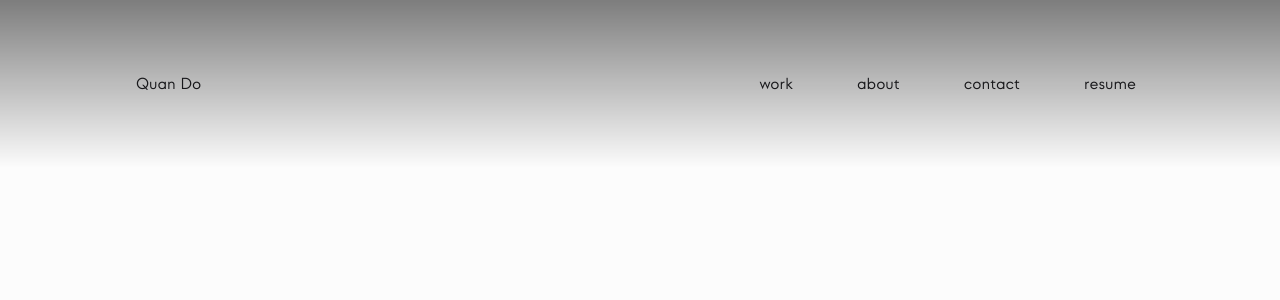
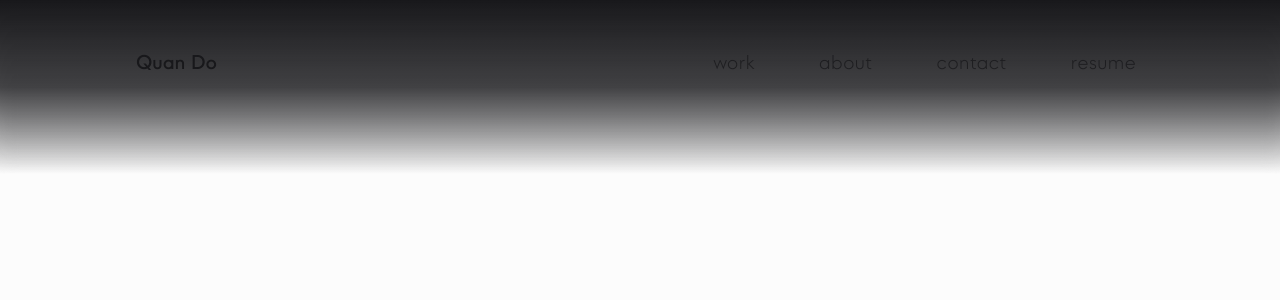
Before and after one commit to alohaquando/quan-do-portfolio, a SvelteKit app: page /work/extendable-card-component in a window 1280 px wide. Shown: the top 300 px of the page. Built offline with nearby package versions, Linux system fonts and the light colour scheme.

Commit message:
Working NavBar

```diff
--- a/src/app.postcss
+++ b/src/app.postcss
@@ -26,6 +26,12 @@
 	/* Font- Inter */
 	@font-face {
 		font-family: 'Inter';
+		font-weight: 300;
+		font-display: swap;
+		src: url('$lib/assets/fonts/Inter-Light.woff2') format('woff2');
+	}
+	@font-face {
+		font-family: 'Inter';
 		font-weight: 400;
 		font-display: swap;
 		src: url('$lib/assets/fonts/Inter-Regular.woff2') format('woff2');
@@ -40,10 +46,6 @@
 	:root {
 		/* Text color */
 		@apply bg-zinc-50/50 text-zinc-900 dark:bg-black dark:text-white;
-
-		/* Scrollbar overlay */
-		/*noinspection CssInvalidPropertyValue*/
-		overflow: overlay;
 
 		/* Hide tap color */
 		-webkit-tap-highlight-color: transparent;
--- a/src/lib/components/navigation/NavigationBar.svelte
+++ b/src/lib/components/navigation/NavigationBar.svelte
@@ -48,13 +48,13 @@
 
 <svelte:window bind:scrollY={y} />
 
-<nav class="fixed bottom-0 left-0 right-0 z-50 flex h-14 transition-all duration-500 ease-in-out sm:top-0 sm:h-fit sm:place-content-between sm:p-16 lg:px-28 {hideNav ? 'translate-y-full sm:-translate-y-full' : ''}">
+<nav class="fixed bottom-0 left-0 right-0 z-50 flex h-14 transition-all duration-500 ease-in-out sm:top-0 sm:h-fit sm:place-content-between sm:p-10 lg:px-28 {hideNav ? 'translate-y-[180%] sm:-translate-y-[180%]' : ''}">
 	<!-- Foreground elements -->
 	<div class="z-50 contents [&_a]:z-50">
 		<!-- Logo	-->
 		<a
 			href="/#"
-			class="whitespace-nowrap max-sm:hidden sm:py-2 sm:px-6">
+			class="whitespace-nowrap max-sm:hidden sm:py-2 sm:px-6 font-medium text-[1.25rem]">
 			Quan Do
 		</a>
 
@@ -71,6 +71,12 @@
 		</ul>
 	</div>
 
-	<!-- Shadow below navigation bar-->
-	<div class="z absolute top-0 bottom-0 left-0 right-0 bg-gradient-to-t from-black/50 sm:bg-gradient-to-b" />
+	<!-- Blur and darken BG -->
+	<div class="absolute -top-12 bottom-0 left-0 right-0 sm:top-0 sm:-bottom-12">
+		<div
+			class="blur-fix absolute h-full w-full backdrop-blur backdrop-brightness-90
+		[mask-image:linear-gradient(to_top,black,black,transparent)]
+		sm:[mask-image:linear-gradient(to_bottom,black,black,black,transparent)]" />
+		<div class="absolute h-full w-full bg-gradient-to-t from-zinc-900 sm:bg-gradient-to-b sm:via-zinc-900/80" />
+	</div>
 </nav>
--- a/src/lib/components/navigation/NavigationLink.svelte
+++ b/src/lib/components/navigation/NavigationLink.svelte
@@ -1,19 +1,19 @@
 <script>
 	let className;
-
 	export { className as class };
 	export let href = '/#';
 	export let title = 'title';
 	export let active = false;
 </script>
 
-<li class="group flex w-full place-content-center max-sm:relative [&_span]:transition-all {className}">
+<li class="group flex w-full place-content-center text-[1.25rem] max-sm:relative [&_span]:transition-all {className}">
 	<a
 		{href}
-		class=" flex grow place-content-center items-center sm:px-6">
-		<p class="flex place-content-center px-2 py-2 sm:relative ">
+		class="flex grow place-content-center items-center sm:px-6"
+	>
+		<p class="{active ? 'opacity-100' : 'opacity-80'} flex place-content-center px-2 py-2 group-hover:opacity-100 sm:relative font-light">
 			{title}
-			<span class="{active ? 'opacity-100' : 'opacity-0'} absolute bottom-0 h-[2px] w-full rounded-full bg-white group-hover:opacity-100" />
+			<span class="{active ? 'opacity-100 group-hover:opacity-100' : 'opacity-0 group-hover:opacity-50'} absolute bottom-0 h-[1px] w-full rounded-full bg-white opacity-0 " />
 		</p>
 	</a>
 </li>
--- a/src/routes/+page.svelte
+++ b/src/routes/+page.svelte
@@ -1,20 +1,41 @@
 <script>
 	let testSections = ['landing', 'work', 'about', 'contact'];
 	import { inview } from 'svelte-inview';
-	import { sectionInView } from "$lib/stores/sectionInView.js";
-
-
+	import { sectionInView } from '$lib/stores/sectionInView.js';
+	let prevSectionInView = $sectionInView;
 </script>
 
 {#each testSections as section, i}
 	<section
-		use:inview={{ threshold: 0.5 }}
-		on:change={(e) => {
-			const { inView } = e.detail;
-			if (inView) {sectionInView.set(testSections[i])}
+		use:inview={{ threshold: 0.1 }}
+		on:enter={() => {
+			prevSectionInView = $sectionInView;
+			sectionInView.set(section);
+		}}
+		on:leave={() => {
+			if (section !== prevSectionInView) {
+				sectionInView.set(prevSectionInView);
+			}
 		}}
 		id={section}
-		class="min-h-screen-safe">
+		class="min-h-screen-safe flex flex-col place-content-center items-center gap-24 overflow-x-clip border-b-2 border-white bg-zinc-900 pt-40 pb-24 text-center text-[3rem] font-light">
 		{section.charAt(0).toUpperCase() + section.slice(1)}
+		<br />
+		With a knack for making designs that works
+
+		<div class="flex max-w-3xl flex-col gap-12 px-6 text-left font-reader text-[1.25rem] font-normal leading-[1.75] text-white/70 sm:px-16">
+			<p>
+				Google appears to be testing a feature that would let Chromebook users set custom keyboard shortcuts throughout the OS (via Ars Technica). While it doesn’t currently work, About Chromebooks’ Kevin Tofel found a keyboard shortcut editor in the ChromeOS 111 beta that can be accessed by
+				enabling flags with names like “enable-shortcut-customization-app” and “improved-keyboard-shortcuts.”
+			</p>
+			<p>
+				The screen, which is accessible through the settings app, shows you the list of shortcuts that are available in different parts of the OS and apps, as well as the default keybindings for them. The experimental version lets you add alternative shortcuts, according to Tofel and Ars Technica,
+				though they unfortunately don’t seem to work — you can set shortcuts, but pressing those keys won’t do what you want. The screen also has options to reset the defaults for both specific shortcuts and for all the shortcuts.
+			</p>
+			<p>
+				The screen, which is accessible through the settings app, shows you the list of shortcuts that are available in different parts of the OS and apps, as well as the default keybindings for them. The experimental version lets you add alternative shortcuts, according to Tofel and Ars Technica,
+				though they unfortunately don’t seem to work — you can set shortcuts, but pressing those keys won’t do what you want. The screen also has options to reset the defaults for both specific shortcuts and for all the shortcuts.
+			</p>
+		</div>
 	</section>
 {/each}
--- a/tailwind.config.cjs
+++ b/tailwind.config.cjs
@@ -8,7 +8,7 @@ const config = {
         "Strawford, system-ui",
         { fontFeatureSettings: "\"calt\", \"case\", \"ss01\", \"ss03\", \"cv11\"" }
       ],
-      display: [
+      reader: [
         "Inter, system-ui"
       ]
     },
```
Also changed, not shown: src/lib/assets/fonts/Inter-Light.woff2 (added).
